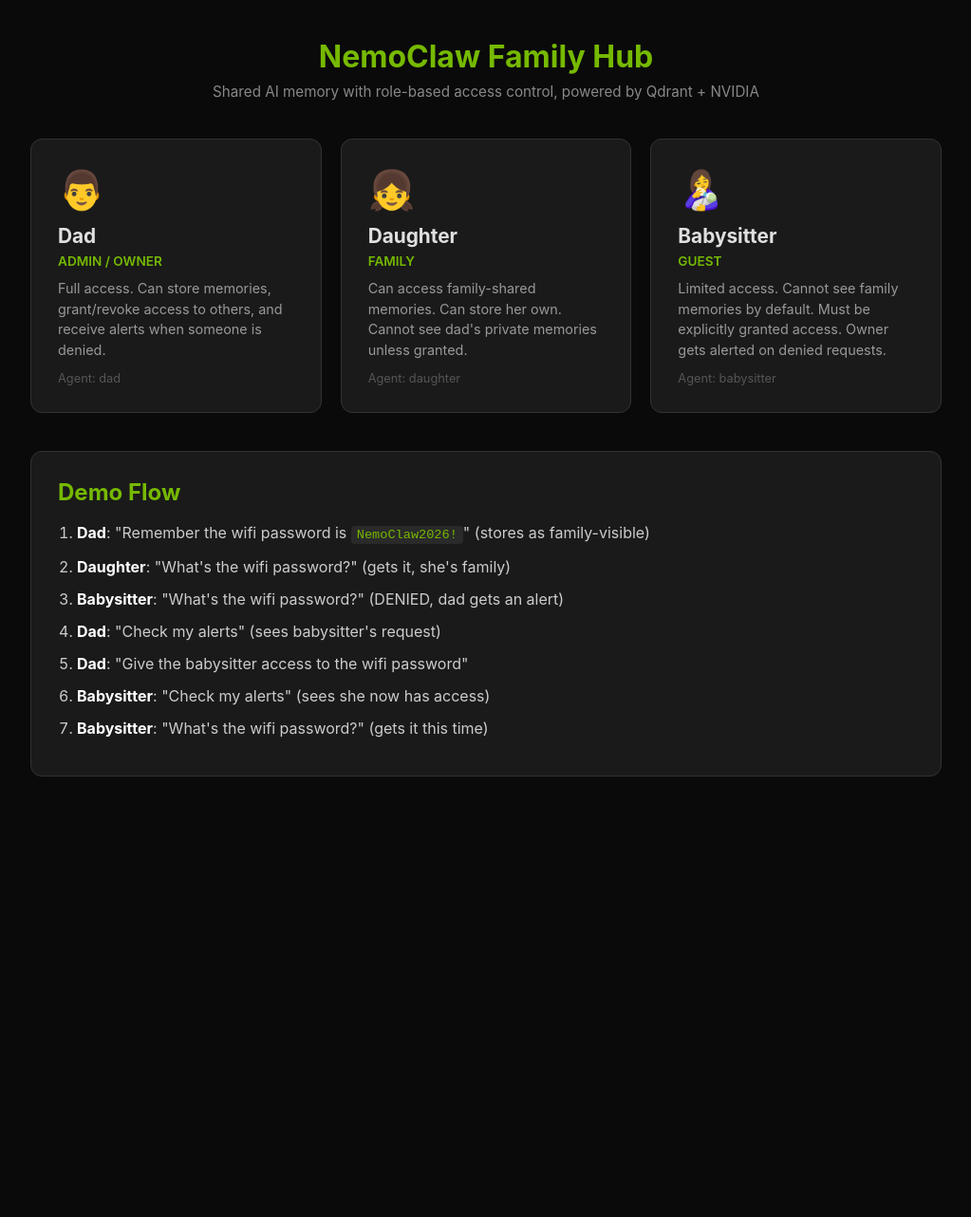
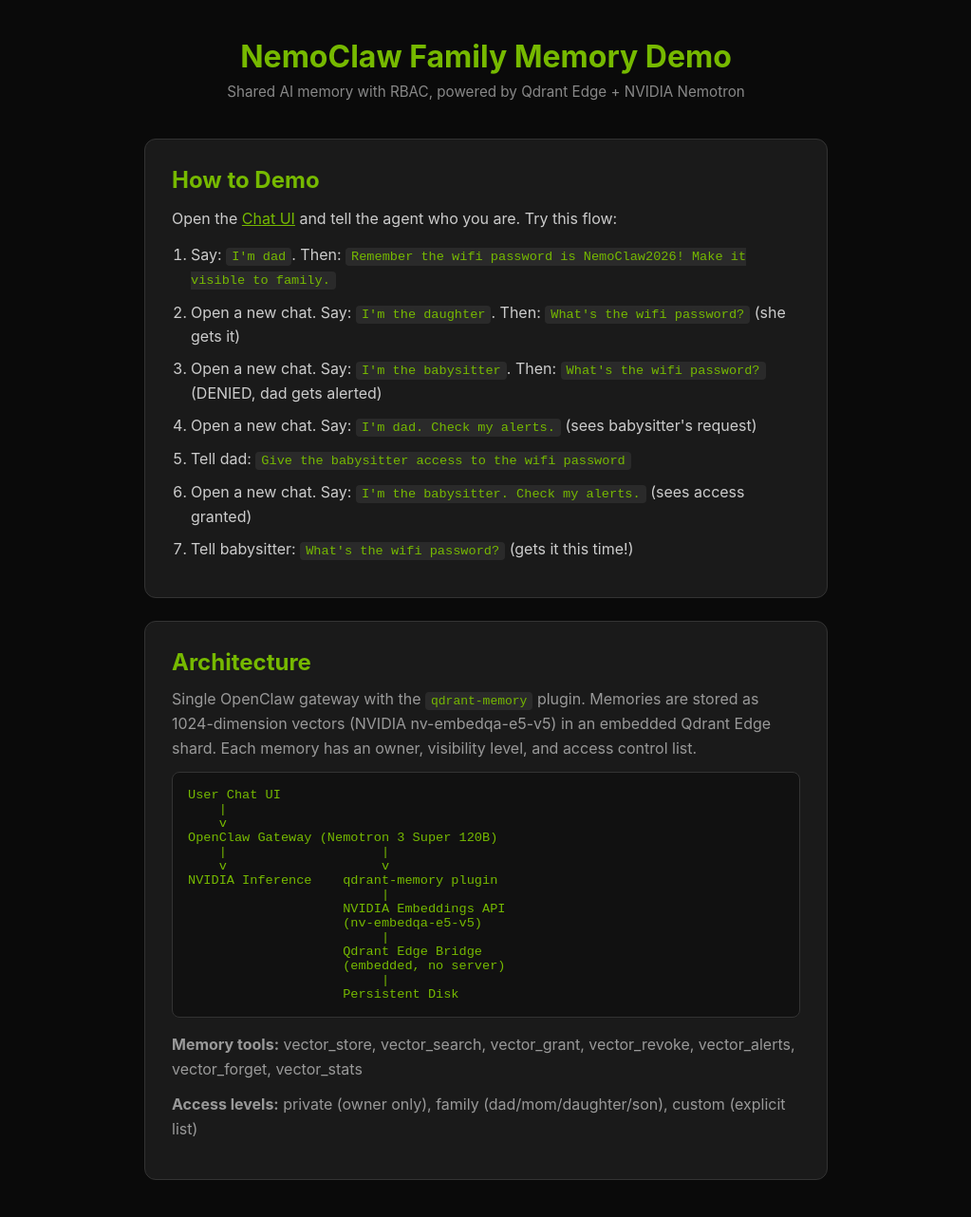
Before and after one commit to thierrypdamiba/qdrant-nemoclaw, a website: page family-hub/index.html in a window 1280 px wide. Shown: the whole page at 95% size, without its empty margins (128-1151 px from the left). Before the commit the page ends 858 px from the top, so only its background shows below. Drawn offline with Linux system fonts and the light colour scheme.

Commit message:
simplify to single gateway with role-based memory plugin
* removed multi-agent approach (openclaw gateway blocks on interactive setup)
* single gateway asks user identity at chat start
* all RBAC handled by qdrant-memory plugin via AGENT_USER identity
* kept landing page as static reference

```diff
--- a/family-hub/index.html
+++ b/family-hub/index.html
@@ -3,7 +3,7 @@
 <head>
   <meta charset="UTF-8">
   <meta name="viewport" content="width=device-width, initial-scale=1.0">
-  <title>NemoClaw Family Hub</title>
+  <title>NemoClaw Family Memory Demo</title>
   <style>
     * { margin: 0; padding: 0; box-sizing: border-box; }
     body {
@@ -16,58 +16,20 @@
       align-items: center;
       padding: 40px 20px;
     }
-    h1 {
-      font-size: 2rem;
-      margin-bottom: 8px;
-      color: #76b900;
-    }
-    .subtitle {
-      color: #888;
-      margin-bottom: 40px;
-      font-size: 0.95rem;
-    }
-    .cards {
-      display: grid;
-      grid-template-columns: repeat(auto-fit, minmax(280px, 1fr));
-      gap: 20px;
-      max-width: 960px;
+    h1 { font-size: 2rem; margin-bottom: 8px; color: #76b900; }
+    .subtitle { color: #888; margin-bottom: 40px; font-size: 0.95rem; }
+    .demo-flow {
+      max-width: 720px;
       width: 100%;
-    }
-    .card {
       background: #1a1a1a;
       border: 1px solid #333;
       border-radius: 12px;
       padding: 28px;
-      transition: border-color 0.2s, transform 0.2s;
-      cursor: pointer;
-      text-decoration: none;
-      color: inherit;
-    }
-    .card:hover {
-      border-color: #76b900;
-      transform: translateY(-2px);
-    }
-    .card .emoji { font-size: 2.5rem; margin-bottom: 12px; }
-    .card h2 { font-size: 1.3rem; margin-bottom: 6px; }
-    .card .role { color: #76b900; font-size: 0.85rem; font-weight: 600; margin-bottom: 10px; }
-    .card p { color: #999; font-size: 0.9rem; line-height: 1.5; }
-    .card .port { color: #555; font-size: 0.8rem; margin-top: 12px; }
-    .demo-flow {
-      max-width: 960px;
-      width: 100%;
-      margin-top: 40px;
-      background: #1a1a1a;
-      border: 1px solid #333;
-      border-radius: 12px;
-      padding: 28px;
+      margin-bottom: 24px;
     }
     .demo-flow h2 { color: #76b900; margin-bottom: 16px; }
     .demo-flow ol { padding-left: 20px; }
-    .demo-flow li {
-      color: #ccc;
-      margin-bottom: 10px;
-      line-height: 1.5;
-    }
+    .demo-flow li { color: #ccc; margin-bottom: 10px; line-height: 1.5; }
     .demo-flow li strong { color: #fff; }
     .demo-flow code {
       background: #2a2a2a;
@@ -76,55 +38,73 @@
       font-size: 0.85rem;
       color: #76b900;
     }
+    .info {
+      max-width: 720px;
+      width: 100%;
+      background: #1a1a1a;
+      border: 1px solid #333;
+      border-radius: 12px;
+      padding: 28px;
+    }
+    .info h2 { color: #76b900; margin-bottom: 12px; }
+    .info p { color: #999; line-height: 1.6; margin-bottom: 12px; }
+    .info code { background: #2a2a2a; padding: 2px 6px; border-radius: 4px; color: #76b900; }
+    .arch {
+      background: #111;
+      border: 1px solid #333;
+      border-radius: 8px;
+      padding: 16px;
+      font-family: monospace;
+      font-size: 0.85rem;
+      color: #76b900;
+      white-space: pre;
+      overflow-x: auto;
+      margin-top: 12px;
+    }
   </style>
 </head>
 <body>
-  <h1>NemoClaw Family Hub</h1>
-  <p class="subtitle">Shared AI memory with role-based access control, powered by Qdrant + NVIDIA</p>
-
-  <div class="cards">
-    <a class="card" href="/dad/" id="dad-card">
-      <div class="emoji">👨</div>
-      <h2>Dad</h2>
-      <div class="role">ADMIN / OWNER</div>
-      <p>Full access. Can store memories, grant/revoke access to others, and receive alerts when someone is denied.</p>
-      <div class="port">Agent: dad</div>
-    </a>
-    <a class="card" href="/daughter/" id="daughter-card">
-      <div class="emoji">👧</div>
-      <h2>Daughter</h2>
-      <div class="role">FAMILY</div>
-      <p>Can access family-shared memories. Can store her own. Cannot see dad's private memories unless granted.</p>
-      <div class="port">Agent: daughter</div>
-    </a>
-    <a class="card" href="/babysitter/" id="babysitter-card">
-      <div class="emoji">👩‍🍼</div>
-      <h2>Babysitter</h2>
-      <div class="role">GUEST</div>
-      <p>Limited access. Cannot see family memories by default. Must be explicitly granted access. Owner gets alerted on denied requests.</p>
-      <div class="port">Agent: babysitter</div>
-    </a>
-  </div>
+  <h1>NemoClaw Family Memory Demo</h1>
+  <p class="subtitle">Shared AI memory with RBAC, powered by Qdrant Edge + NVIDIA Nemotron</p>
 
   <div class="demo-flow">
-    <h2>Demo Flow</h2>
+    <h2>How to Demo</h2>
+    <p style="color:#ccc; margin-bottom:16px;">Open the <a href="/chat" style="color:#76b900">Chat UI</a> and tell the agent who you are. Try this flow:</p>
     <ol>
-      <li><strong>Dad</strong>: "Remember the wifi password is <code>NemoClaw2026!</code>" (stores as family-visible)</li>
-      <li><strong>Daughter</strong>: "What's the wifi password?" (gets it, she's family)</li>
-      <li><strong>Babysitter</strong>: "What's the wifi password?" (DENIED, dad gets an alert)</li>
-      <li><strong>Dad</strong>: "Check my alerts" (sees babysitter's request)</li>
-      <li><strong>Dad</strong>: "Give the babysitter access to the wifi password"</li>
-      <li><strong>Babysitter</strong>: "Check my alerts" (sees she now has access)</li>
-      <li><strong>Babysitter</strong>: "What's the wifi password?" (gets it this time)</li>
+      <li>Say: <code>I'm dad</code>. Then: <code>Remember the wifi password is NemoClaw2026! Make it visible to family.</code></li>
+      <li>Open a new chat. Say: <code>I'm the daughter</code>. Then: <code>What's the wifi password?</code> (she gets it)</li>
+      <li>Open a new chat. Say: <code>I'm the babysitter</code>. Then: <code>What's the wifi password?</code> (DENIED, dad gets alerted)</li>
+      <li>Open a new chat. Say: <code>I'm dad. Check my alerts.</code> (sees babysitter's request)</li>
+      <li>Tell dad: <code>Give the babysitter access to the wifi password</code></li>
+      <li>Open a new chat. Say: <code>I'm the babysitter. Check my alerts.</code> (sees access granted)</li>
+      <li>Tell babysitter: <code>What's the wifi password?</code> (gets it this time!)</li>
     </ol>
   </div>
 
-  <script>
-    // Detect ports from URL or use defaults
-    const base = window.location.origin;
-    document.getElementById('dad-card').href = base + '/dad/';
-    document.getElementById('daughter-card').href = base + '/daughter/';
-    document.getElementById('babysitter-card').href = base + '/babysitter/';
-  </script>
+  <div class="info">
+    <h2>Architecture</h2>
+    <p>Single OpenClaw gateway with the <code>qdrant-memory</code> plugin. Memories are stored as 1024-dimension vectors (NVIDIA nv-embedqa-e5-v5) in an embedded Qdrant Edge shard. Each memory has an owner, visibility level, and access control list.</p>
+    <div class="arch">User Chat UI
+    |
+    v
+OpenClaw Gateway (Nemotron 3 Super 120B)
+    |                    |
+    v                    v
+NVIDIA Inference    qdrant-memory plugin
+                         |
+                    NVIDIA Embeddings API
+                    (nv-embedqa-e5-v5)
+                         |
+                    Qdrant Edge Bridge
+                    (embedded, no server)
+                         |
+                    Persistent Disk</div>
+    <p style="margin-top:16px;">
+      <strong>Memory tools:</strong> vector_store, vector_search, vector_grant, vector_revoke, vector_alerts, vector_forget, vector_stats
+    </p>
+    <p>
+      <strong>Access levels:</strong> private (owner only), family (dad/mom/daughter/son), custom (explicit list)
+    </p>
+  </div>
 </body>
 </html>
```
Also changed, not shown: family-hub/server.js (+3 -143 lines), 1 other file.
